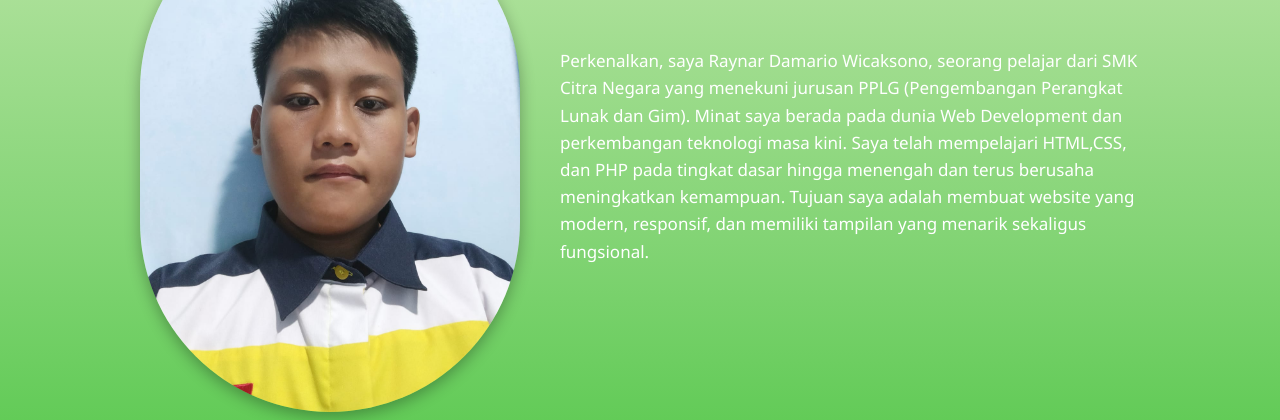
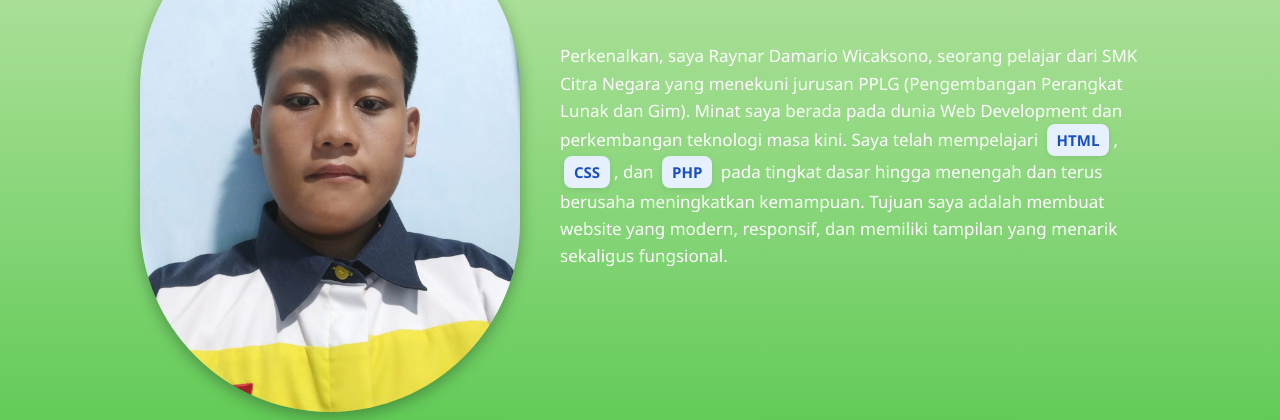
Before and after one commit to Raynar-IKN/Portofolio.Raynar-Damario-Wicaksono., a plain HTML site: page index.html in a window 1280 px wide. Shown: the part 960-1380 px from the top of the page. Drawn offline with Linux system fonts and the light colour scheme.

Commit message:
Update style.css

```diff
--- a/style.css
+++ b/style.css
@@ -174,6 +174,19 @@ nav ul li a:hover {
 @keyframes slideUp {
     from { opacity:0; transform:translateY(40px); }
     to { opacity:1; transform:translateY(0); }
+}
+
+.about-text span {
+    display: inline-block;
+    background: #e6f0ff;      /* biru muda */
+    color: #1a4fbf;           /* biru tua */
+    font-weight: 600;
+    padding: 4px 10px;
+    border-radius: 8px;
+    margin: 0 4px;
+    font-size: 15px;
+    box-shadow: 0 2px 6px rgba(0, 0, 0, 0.08);
+    transition: 0.25s ease;
 }
 
 .school-logos {
@@ -421,4 +434,5 @@ nav ul li a:hover {
     font-size: 13px;
     opacity: 0.7;
     margin-top: 15px;
+
 }
```
